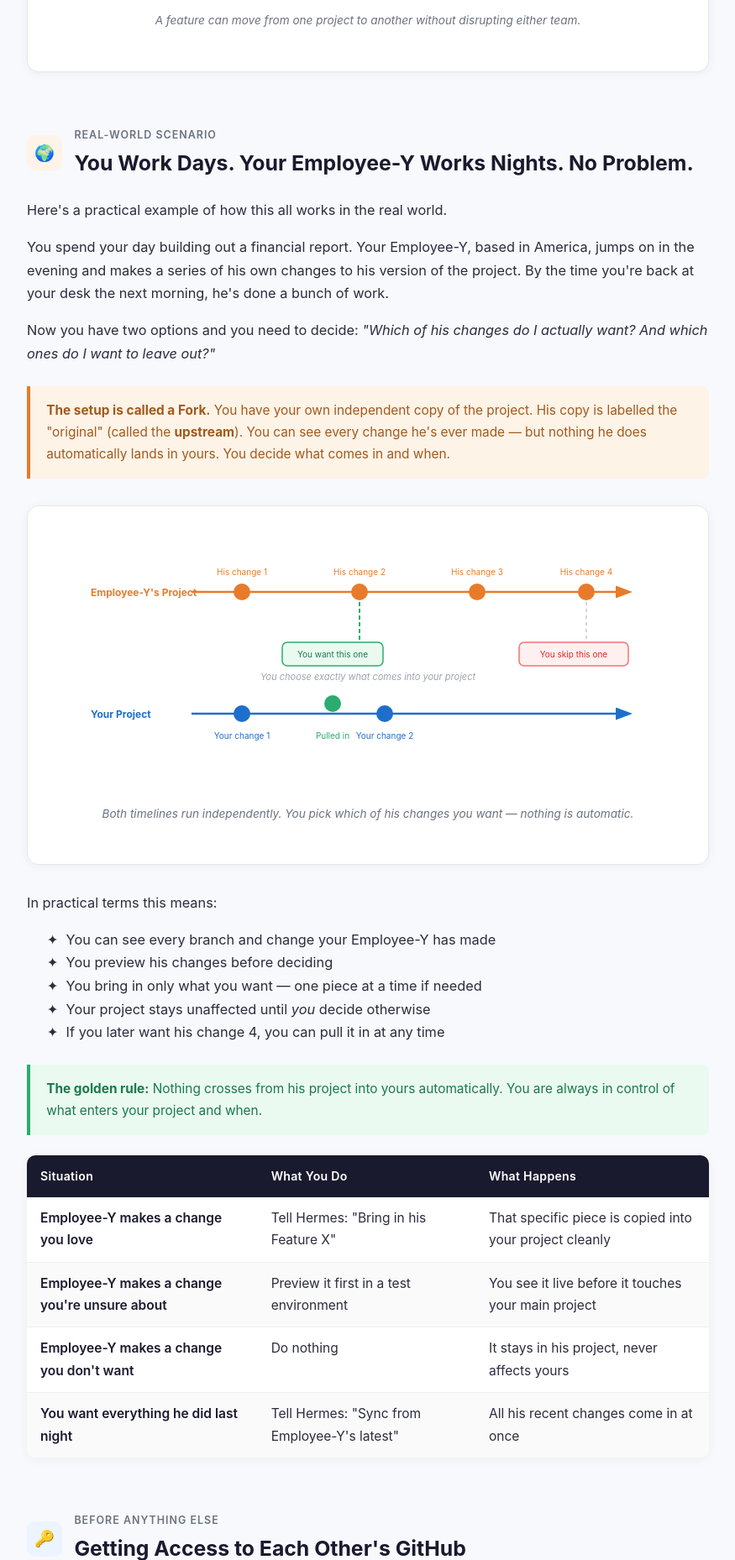
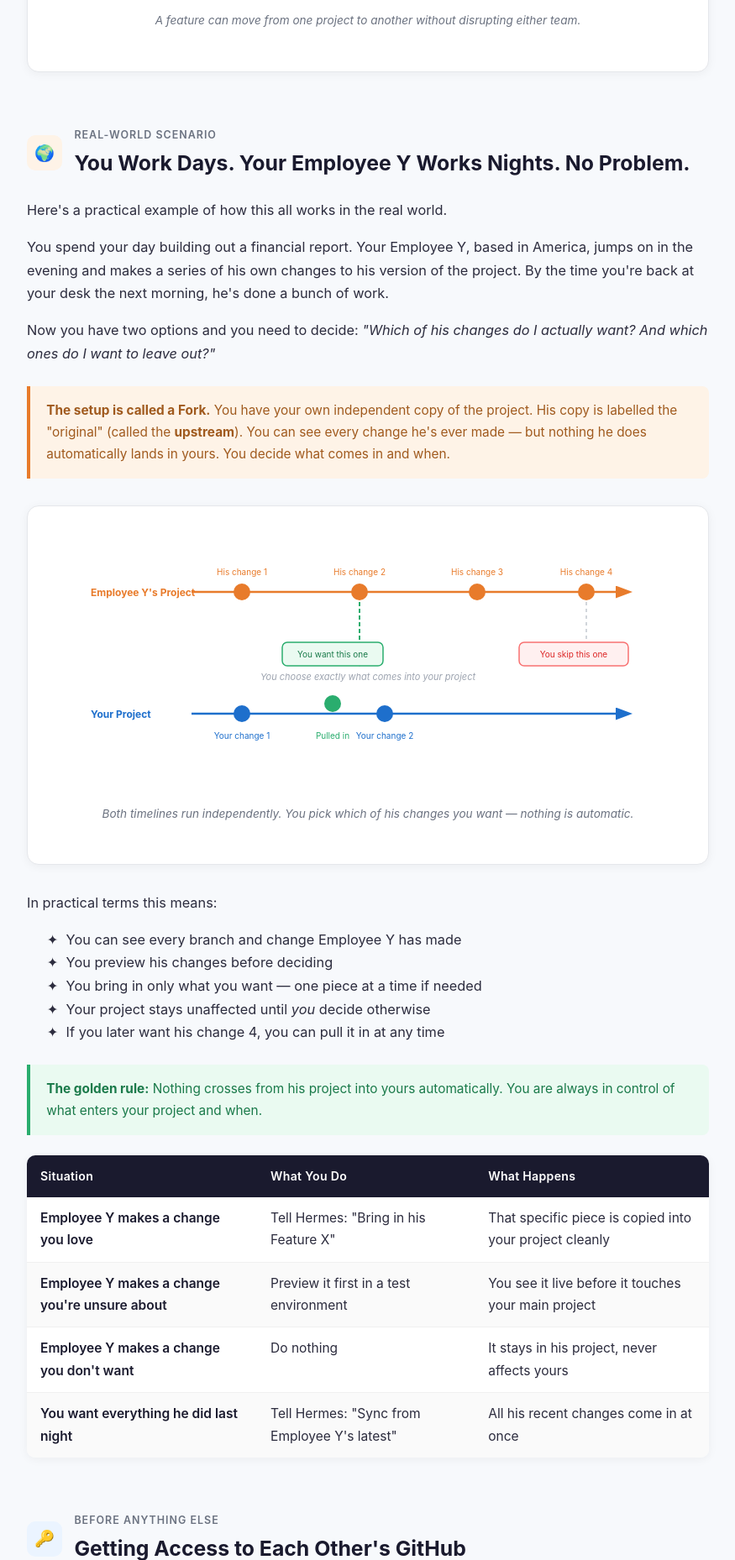
Before and after one commit to jarrydgreen-cleverprofits/team-workflow-guide, a Flask app: page / in a window 1280 px wide. Shown: the part 4026-5884 px from the top of the page at 84% size, without its empty margins (202-1077 px from the left). Run offline with Flask 3, Linux system fonts and the light colour scheme.

Commit message:
Fix grammar and hyphen around Employee Y throughout

```diff
--- a/templates/index.html
+++ b/templates/index.html
@@ -271,7 +271,7 @@
       &nbsp;✦&nbsp; <strong>preview</strong> — a temporary environment to run someone else's work before deciding whether to bring it in
     </p>
     <p>Each environment is its own sandbox. You can break the preview environment completely and production never flinches. Nothing crosses between them unless you deliberately move it.</p>
-    <p>Think of each project like a separate LEGO set stored in its own box. Jarryd's box only contains Jarryd's pieces. His Employee-Y in America is working in a completely separate box on Railway. A manager can look into any box at any time — but just by looking, they can't accidentally move any pieces.</p>
+    <p>Think of each project like a separate LEGO set stored in its own box. Jarryd's box only contains Jarryd's pieces. Employee Y in America is working in a completely separate box on Railway. A manager can look into any box at any time — but just by looking, they can't accidentally move any pieces.</p>
 
     <div class="callout blue">
       <strong>In our tools:</strong> The sandbox is your Railway environment. GitHub holds the code. Railway takes that code and makes it live. Each person has their own GitHub repository and their own Railway environment — they are completely independent. Hermes (Claude) is the one who creates, manages, and deploys these environments when you ask.
@@ -463,11 +463,11 @@
       <div class="section-icon" style="background:#FEF3E7;">🌍</div>
       <div>
         <span class="num">Real-World Scenario</span>
-        <h2>You Work Days. Your Employee-Y Works Nights. No Problem.</h2>
+        <h2>You Work Days. Your Employee Y Works Nights. No Problem.</h2>
       </div>
     </div>
     <p>Here's a practical example of how this all works in the real world.</p>
-    <p>You spend your day building out a financial report. Your Employee-Y, based in America, jumps on in the evening and makes a series of his own changes to his version of the project. By the time you're back at your desk the next morning, he's done a bunch of work.</p>
+    <p>You spend your day building out a financial report. Your Employee Y, based in America, jumps on in the evening and makes a series of his own changes to his version of the project. By the time you're back at your desk the next morning, he's done a bunch of work.</p>
     <p>Now you have two options and you need to decide: <em>"Which of his changes do I actually want? And which ones do I want to leave out?"</em></p>
 
     <div class="callout orange">
@@ -484,13 +484,13 @@
         </defs>
 
         <!-- Labels -->
-        <text x="20" y="75" font-size="12" font-weight="700" fill="#E87B2B">Employee-Y's Project</text>
+        <text x="20" y="75" font-size="12" font-weight="700" fill="#E87B2B">Employee Y's Project</text>
         <text x="20" y="220" font-size="12" font-weight="700" fill="#1E6FCC">Your Project</text>
 
-        <!-- Employee-Y timeline -->
+        <!-- Employee Y timeline -->
         <line x1="140" y1="70" x2="660" y2="70" stroke="#E87B2B" stroke-width="2.5" marker-end="url(#arr-o)"/>
 
-        <!-- Employee-Y saves -->
+        <!-- Employee Y saves -->
         <circle cx="200" cy="70" r="10" fill="#E87B2B"/>
         <text x="200" y="50" text-anchor="middle" font-size="10" fill="#E87B2B">His change 1</text>
 
@@ -533,7 +533,7 @@
 
     <p>In practical terms this means:</p>
     <p style="margin-left:1.2rem;">
-      &nbsp;✦&nbsp; You can see every branch and change your Employee-Y has made<br/>
+      &nbsp;✦&nbsp; You can see every branch and change Employee Y has made<br/>
       &nbsp;✦&nbsp; You preview his changes before deciding<br/>
       &nbsp;✦&nbsp; You bring in only what you want — one piece at a time if needed<br/>
       &nbsp;✦&nbsp; Your project stays unaffected until <em>you</em> decide otherwise<br/>
@@ -555,23 +555,23 @@
       </thead>
       <tbody>
         <tr>
-          <td>Employee-Y makes a change you love</td>
+          <td>Employee Y makes a change you love</td>
           <td>Tell Hermes: "Bring in his Feature X"</td>
           <td>That specific piece is copied into your project cleanly</td>
         </tr>
         <tr>
-          <td>Employee-Y makes a change you're unsure about</td>
+          <td>Employee Y makes a change you're unsure about</td>
           <td>Preview it first in a test environment</td>
           <td>You see it live before it touches your main project</td>
         </tr>
         <tr>
-          <td>Employee-Y makes a change you don't want</td>
+          <td>Employee Y makes a change you don't want</td>
           <td>Do nothing</td>
           <td>It stays in his project, never affects yours</td>
         </tr>
         <tr>
           <td>You want everything he did last night</td>
-          <td>Tell Hermes: "Sync from Employee-Y's latest"</td>
+          <td>Tell Hermes: "Sync from Employee Y's latest"</td>
           <td>All his recent changes come in at once</td>
         </tr>
       </tbody>
@@ -587,7 +587,7 @@
         <h2>Getting Access to Each Other's GitHub</h2>
       </div>
     </div>
-    <p>Before you can see your Employee-Y's branches, borrow his code, or share yours with him — you need to be able to see each other's GitHub repositories. This section explains how that works from scratch.</p>
+    <p>Before you can see Employee Y's branches, borrow his code, or share yours with him — you need to be able to see each other's GitHub repositories. This section explains how that works from scratch.</p>
 
     <h3 style="font-size:1.2rem;font-weight:700;color:#1A1A2E;margin:1.5rem 0 0.8rem;">Two Types of Repositories</h3>
     <p>Every project on GitHub is stored in a <strong>repository</strong> — think of it as a folder in the cloud that holds all the code, all the save points, and all the branches for one project. Every repository is either:</p>
@@ -609,7 +609,7 @@
     </table>
 
     <div class="callout blue">
-      <strong>In our team:</strong> Most working project repositories are <strong>private</strong>. This means you and your Employee-Y need to actively invite each other before either of you can see the other's code. This is a one-time setup — once done, it stays in place.
+      <strong>In our team:</strong> Most working project repositories are <strong>private</strong>. This means you and Employee Y need to actively invite each other before either of you can see the other's code. This is a one-time setup — once done, it stays in place.
     </div>
 
     <h3 style="font-size:1.2rem;font-weight:700;color:#1A1A2E;margin:1.5rem 0 0.8rem;">How to Invite Someone to Your Repository</h3>
@@ -650,7 +650,7 @@
     </div>
 
     <div class="callout green">
-      <strong>What to share:</strong> All you need is the other person's <strong>GitHub username</strong>. That's their handle on GitHub — for example <em>jarrydgreen-cleverprofits</em>. Ask your Employee-Y for his, share yours with him, and Hermes can handle the rest if needed.
+      <strong>What to share:</strong> All you need is the other person's <strong>GitHub username</strong>. That's their handle on GitHub — for example <em>jarrydgreen-cleverprofits</em>. Ask Employee Y for his, share yours with him, and Hermes can handle the rest if needed.
     </div>
 
     <h3 style="font-size:1.2rem;font-weight:700;color:#1A1A2E;margin:1.5rem 0 0.8rem;">Two Ways to Connect to Someone's Repository</h3>
@@ -673,11 +673,11 @@
     </table>
 
     <div class="callout orange">
-      <strong>In our scenario:</strong> Jarryd works on his own dashboard project during the day. His Employee-Y in America works on his version in the evenings. Jarryd's repository has the Employee-Y's repository added as an <strong>upstream</strong> — meaning Jarryd can see every branch and every save his Employee-Y has made, at any time, and choose exactly what to bring in. The Employee-Y's project is unaffected either way.
+      <strong>In our scenario:</strong> Jarryd works on his own dashboard project during the day. Employee Y in America works on his version in the evenings. Jarryd's repository has Employee Y's repository added as an <strong>upstream</strong> — meaning Jarryd can see every branch and every save Employee Y has made, at any time, and choose exactly what to bring in. Employee Y's project is unaffected either way.
     </div>
 
     <h3 style="font-size:1.2rem;font-weight:700;color:#1A1A2E;margin:1.5rem 0 0.8rem;">How to Get the Information — Fetching</h3>
-    <p>Once access is set up, getting your Employee-Y's latest work onto your machine is a single instruction to Hermes: <em>"Fetch the Employee-Y's latest branches."</em></p>
+    <p>Once access is set up, getting Employee Y's latest work onto your machine is a single instruction to Hermes: <em>"Fetch Employee Y's latest branches."</em></p>
     <p>What happens behind the scenes:</p>
     <p style="margin-left:1.2rem;">
       &nbsp;✦&nbsp; GitHub downloads a copy of all his branches silently to your machine<br/>
@@ -693,9 +693,9 @@
             <path d="M0,0 L0,6 L8,3 z" fill="#1E6FCC"/>
           </marker>
         </defs>
-        <!-- Employee-Y GitHub box -->
+        <!-- Employee Y GitHub box -->
         <rect x="20" y="40" width="180" height="100" rx="12" fill="#FEF3E7" stroke="#E87B2B" stroke-width="2"/>
-        <text x="110" y="70" text-anchor="middle" font-size="13" font-weight="700" fill="#E87B2B">Employee-Y's GitHub</text>
+        <text x="110" y="70" text-anchor="middle" font-size="13" font-weight="700" fill="#E87B2B">Employee Y's GitHub</text>
         <text x="110" y="92" text-anchor="middle" font-size="11" fill="#555">branch: new-report</text>
         <text x="110" y="110" text-anchor="middle" font-size="11" fill="#555">branch: fix-totals</text>
         <text x="110" y="128" text-anchor="middle" font-size="11" fill="#555">branch: redesign</text>
@@ -703,15 +703,15 @@
         <!-- Fetch arrow -->
         <line x1="202" y1="90" x2="318" y2="90" stroke="#1E6FCC" stroke-width="2.5" marker-end="url(#fetch-arr)"/>
         <rect x="210" y="62" width="110" height="36" rx="8" fill="#EBF4FF" stroke="#1E6FCC" stroke-width="1.5"/>
-        <text x="265" y="78" text-anchor="middle" font-size="11" font-weight="700" fill="#1E6FCC">"Fetch Employee-Y's</text>
+        <text x="265" y="78" text-anchor="middle" font-size="11" font-weight="700" fill="#1E6FCC">"Fetch Employee Y's</text>
         <text x="265" y="92" text-anchor="middle" font-size="11" font-weight="700" fill="#1E6FCC">latest"</text>
 
         <!-- Your machine box -->
         <rect x="320" y="40" width="180" height="100" rx="12" fill="#EBF4FF" stroke="#1E6FCC" stroke-width="2"/>
         <text x="410" y="70" text-anchor="middle" font-size="13" font-weight="700" fill="#1E6FCC">Your Machine</text>
-        <text x="410" y="92" text-anchor="middle" font-size="11" fill="#555">Employee-Y/new-report ✓</text>
-        <text x="410" y="110" text-anchor="middle" font-size="11" fill="#555">Employee-Y/fix-totals ✓</text>
-        <text x="410" y="128" text-anchor="middle" font-size="11" fill="#555">Employee-Y/redesign ✓</text>
+        <text x="410" y="92" text-anchor="middle" font-size="11" fill="#555">Employee Y/new-report ✓</text>
+        <text x="410" y="110" text-anchor="middle" font-size="11" fill="#555">Employee Y/fix-totals ✓</text>
+        <text x="410" y="128" text-anchor="middle" font-size="11" fill="#555">Employee Y/redesign ✓</text>
 
         <!-- Note -->
         <rect x="516" y="55" width="155" height="70" rx="10" fill="#EAFAF1" stroke="#2AAD6E" stroke-width="1.5"/>
@@ -724,7 +724,7 @@
     </div>
 
     <div class="callout blue">
-      <strong>Remember:</strong> You never do any of this manually. You tell Hermes in plain English — "fetch the Employee-Y's latest" or "show me his branches" — and it handles everything. GitHub and Railway are working in the background. You just make the decisions.
+      <strong>Remember:</strong> You never do any of this manually. You tell Hermes in plain English — "Fetch Employee Y's latest" or "show me his branches" — and it handles everything. GitHub and Railway are working in the background. You just make the decisions.
     </div>
   </div>
 
@@ -734,10 +734,10 @@
       <div class="section-icon" style="background:#EAFAF1;">🍒</div>
       <div>
         <span class="num">How To</span>
-        <h2>Getting Your Employee-Y's Work Into Yours — Step by Step</h2>
+        <h2>Getting Your Employee Y's Work Into Yours — Step by Step</h2>
       </div>
     </div>
-    <p>Your Employee-Y has been building on his project. He's created branches on GitHub. Here's exactly how you get what you want from his project into yours — safely, selectively, and without touching anything you didn't choose to touch.</p>
+    <p>Your Employee Y has been building on his project. He's created branches on GitHub. Here's exactly how you get what you want from his project into yours — safely, selectively, and without touching anything you didn't choose to touch.</p>
 
     <div class="callout blue">
       <strong>Remember:</strong> Railway deploys from <em>your</em> GitHub. His code never goes directly to your live site — it always passes through your GitHub first. You are always the gatekeeper.
@@ -775,14 +775,14 @@
 
     <!-- WHAT IS CHERRY-PICKING -->
     <h3 style="font-size:1.25rem; font-weight:700; color:#1A1A2E; margin:2rem 0 0.8rem;">What Is Cherry-Picking?</h3>
-    <p>Imagine your Employee-Y made 10 changes last night. They're all bundled together in his branch. You look through them and think:</p>
+    <p>Imagine Employee Y made 10 changes last night. They're all bundled together in his branch. You look through them and think:</p>
     <p style="margin-left:1.2rem; font-style:italic; color:#555;">
       "I love changes 3 and 7. Changes 1, 2, 4, 5, 6, 8, 9, and 10 I'm not ready for yet."
     </p>
     <p>Cherry-picking lets you take <strong>exactly changes 3 and 7</strong> — nothing else. They land in your project cleanly, as if you had written them yourself. The other 8 changes stay in his project untouched.</p>
 
     <div class="callout orange">
-      <strong>Analogy:</strong> Think of your Employee-Y's branch like a fruit bowl with 10 pieces of fruit. You don't have to take the whole bowl. You pick the two cherries you want, leave the rest in his bowl, and put your two cherries into your own bowl. His bowl is still full. Yours now has exactly what you wanted.
+      <strong>Analogy:</strong> Think of Employee Y's branch like a fruit bowl with 10 pieces of fruit. You don't have to take the whole bowl. You pick the two cherries you want, leave the rest in his bowl, and put your two cherries into your own bowl. His bowl is still full. Yours now has exactly what you wanted.
     </div>
 
     <!-- CHERRY-PICK DIAGRAM -->
@@ -794,8 +794,8 @@
           <marker id="cp-arr-b" markerWidth="8" markerHeight="8" refX="6" refY="3" orient="auto"><path d="M0,0 L0,6 L8,3 z" fill="#1E6FCC"/></marker>
         </defs>
 
-        <!-- Employee-Y's branch label -->
-        <text x="30" y="30" font-size="12" font-weight="700" fill="#E87B2B">Employee-Y's Branch (10 changes)</text>
+        <!-- Employee Y's branch label -->
+        <text x="30" y="30" font-size="12" font-weight="700" fill="#E87B2B">Employee Y's Branch (10 changes)</text>
         <line x1="30" y1="55" x2="670" y2="55" stroke="#E87B2B" stroke-width="2"/>
 
         <!-- His commits -->
@@ -873,7 +873,7 @@
     <h3 style="font-size:1.25rem; font-weight:700; color:#1A1A2E; margin:2rem 0 0.8rem;">Why Cherry-Picking Matters</h3>
     <p>Without cherry-picking, your only options would be: take everything or take nothing. That's a problem because:</p>
     <p style="margin-left:1.2rem;">
-      &nbsp;✦&nbsp; Your Employee-Y might bundle a feature you love with a change that breaks your layout<br/>
+      &nbsp;✦&nbsp; Your Employee Y might bundle a feature you love with a change that breaks your layout<br/>
       &nbsp;✦&nbsp; You might not be ready for all his changes yet — but you need one specific piece now<br/>
       &nbsp;✦&nbsp; You might want to test one piece in isolation before committing to the rest
     </p>
@@ -909,23 +909,23 @@
         </tr>
         <tr>
           <td>No conflicting changes</td>
-          <td>You and your Employee-Y shouldn't have both edited the exact same line of code</td>
+          <td>You and Employee Y shouldn't have both edited the exact same line of code</td>
           <td>A "conflict" occurs — needs manual resolution before the cherry-pick lands</td>
         </tr>
       </tbody>
     </table>
 
     <div class="callout green">
-      <strong>The golden rule for your Employee-Y:</strong> Ask him to make small, focused saves with clear labels. One feature per save. This makes cherry-picking trivial — you can see exactly what each save does and take it or leave it in seconds.
+      <strong>The golden rule for your Employee Y:</strong> Ask him to make small, focused saves with clear labels. One feature per save. This makes cherry-picking trivial — you can see exactly what each save does and take it or leave it in seconds.
     </div>
 
     <!-- CONFLICT EXPLAINED -->
     <h3 style="font-size:1.25rem; font-weight:700; color:#1A1A2E; margin:2rem 0 0.8rem;">What Is a Conflict — and Should You Worry?</h3>
-    <p>A conflict happens when both you and your Employee-Y have edited the exact same line of code in different ways. Git doesn't know whose version to keep, so it flags it and asks you to decide.</p>
+    <p>A conflict happens when both you and Employee Y have edited the exact same line of code in different ways. Git doesn't know whose version to keep, so it flags it and asks you to decide.</p>
     <div class="callout orange">
-      <strong>Analogy:</strong> You and your Employee-Y both rewrote the same sentence in a shared document at the same time — differently. Now someone has to decide which version stays. That's a conflict. It sounds scary but it's normal — and Hermes handles it for you.
+      <strong>Analogy:</strong> You and Employee Y both rewrote the same sentence in a shared document at the same time — differently. Now someone has to decide which version stays. That's a conflict. It sounds scary but it's normal — and Hermes handles it for you.
     </div>
-    <p>In practice, conflicts are rare if you and your Employee-Y are working on different parts of the project. The more separated your work areas, the smoother cherry-picking becomes.</p>
+    <p>In practice, conflicts are rare if you and Employee Y are working on different parts of the project. The more separated your work areas, the smoother cherry-picking becomes.</p>
 
     <!-- SUMMARY WORKFLOW -->
     <h3 style="font-size:1.25rem; font-weight:700; color:#1A1A2E; margin:2rem 0 0.8rem;">The Full Workflow — From His Branch to Your Live Site</h3>
@@ -935,14 +935,14 @@
       </thead>
       <tbody>
         <tr>
-          <td>1. Employee-Y pushes a branch</td>
+          <td>1. Employee Y pushes a branch</td>
           <td>His work is saved on GitHub</td>
           <td>None — you'll review when ready</td>
         </tr>
         <tr>
           <td>2. Fetch his branches</td>
           <td>His branches download to your machine silently</td>
-          <td>Tell Hermes "fetch the Employee-Y's latest"</td>
+          <td>Tell Hermes "Fetch Employee Y's latest"</td>
         </tr>
         <tr>
           <td>3. Preview his branch</td>
```
